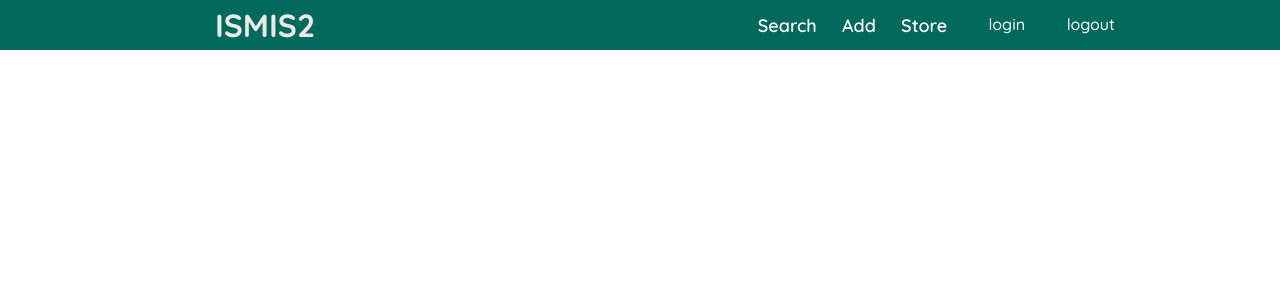
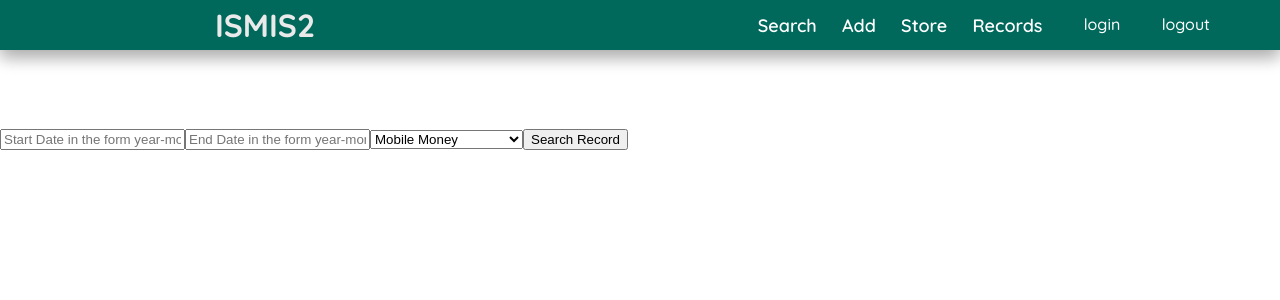
Before and after one commit to spydaspider/ISMIS, a React (Create React App) app: page /records in a window 1280 px wide. Shown: the top 300 px of the page. Built offline with nearby package versions, Linux system fonts and the light colour scheme; data requests are answered from the project's data file.

Commit message:
Add record

```diff
--- a/src/App.js
+++ b/src/App.js
@@ -11,6 +11,7 @@ import AddToStore from './add';
 import ItemList from './itemList';
 import LogMessage from './logMessage.js';
 import ItemDetails from './itemDetails.js';
+import Records from './records.js';
 function App() {
   const [loggedIn,setLoggedIn] = useState(false);
 
@@ -68,6 +69,9 @@ function App() {
               <ItemDetails />
 
             </Route>
+            <Route path = "/records">
+              <Records />
+            </Route>
 
         </Switch>
     </div>
--- a/src/index.css
+++ b/src/index.css
@@ -25,6 +25,8 @@ body {
   top:0;
   right:0;
   left:0;
+  box-shadow: 0 8px 16px 0 rgba(0,0,0,0.2), 0 6px 20px 0 rgba(0,0,0,0.19);
+
 }
 .nav-bar h1 {
   color: rgb(235, 234, 234);
@@ -332,6 +334,8 @@ tr:nth-child(even) {
   font-size: 25px;
   background: #6070ff;
   color: #fff;
+  box-shadow: 0 8px 16px 0 rgba(0,0,0,0.2), 0 6px 20px 0 rgba(0,0,0,0.19);
+
 }
 .add:hover{
   background:#495af9;
@@ -582,3 +586,9 @@ tr:nth-child(even) {
 .edit-wrapper p{
   font-size: 100px;
 }
+.records-wrapper{
+    margin-top: 10%;
+}
+.record-table{
+  font-size: 100px;
+}
--- a/src/nav.js
+++ b/src/nav.js
@@ -29,6 +29,7 @@ const Navigation = () =>{
         <Link to = "/search">Search</Link>
         <Link to = "/add">Add</Link>
         <Link to = "/store">Store</Link>
+        <Link to = "/records">Records</Link>
         <span onClick = {handleLogin} className = "log-style">login</span>
         <span onClick = {handleLogout} className = "log-style">logout</span>
         </div>
--- /dev/null
+++ b/src/recordTable.js
@@ -0,0 +1,43 @@
+import useFetch from './useFetch';
+import {useState} from 'react';
+const RecordTable = ({startDate,endDate,transaction}) =>{
+    let itemCount = 0;
+    const {data: items, isPending: isLoading, error} = useFetch('http://localhost:8000/sales');
+    return (
+        <div className = "item-list-wrapper">
+        <div className = "item-list">
+            <h1 className = "item-list-title">Sales.</h1>
+            <p className="item-count">Number Of items: {itemCount}</p>
+            <table className = "items-table">
+                <tr>
+                    <th>Item Name</th>
+                    <th>Quantity</th>
+                    <th>Cost Price</th>
+                    <th>Selling Price</th>
+                    <th>Bought</th>
+                    <th>Total Cost</th>
+                    <th>Date</th>
+                    <th>Time</th>
+
+                </tr>
+                {items && items.map((item)=>(
+                    <tr key = {item.itemName}>
+                    <td>{item.itemName}</td>
+                    <td>{item.quantity}</td>
+                    <td>{item.costPrice}cedis</td>
+                    <td>{item.sellingPrice}cedis</td>
+                    <td>{item.bought}</td>
+                    <td>{item.totalCost}cedis</td>
+                    <td>{item.date}</td>
+                    <td>{item.time}</td>
+                   </tr>
+                )
+                )
+                }
+            </table>
+
+        </div>
+        </div>
+    )
+}
+export default RecordTable;
--- /dev/null
+++ b/src/records.js
@@ -0,0 +1,54 @@
+import { useState } from 'react';
+import RecordTable from './recordTable.js';
+const Records = () =>{
+    const [startDate,setStartDate] = useState('');
+    const [endDate, setEndDate] = useState('');
+    const [selectValue,setSelectValue] = useState('');
+    const [firstOptionEmpty,setFirstOptionEmpty] = useState('');
+    const [record, setRecord] = useState(false);
+    const [wrongDateFormat, setWrongDateFormat] = useState(false);
+    const handleSubmit =(e)=>{
+
+        e.preventDefault();
+       if(startDate === ''||endDate === ''|| selectValue === '')
+       {
+        setFirstOptionEmpty(true);
+       }
+       else if((startDate.length !== 10)||(endDate.length !== 10))
+       {
+          setWrongDateFormat(true);
+          setFirstOptionEmpty(false);
+          setRecord(false);
+
+       }
+       else
+       {
+        setFirstOptionEmpty(false);
+        setWrongDateFormat(false);
+        setRecord(true);
+
+       }
+
+    }
+    return(
+        <div className = "records-wrapper">
+            {wrongDateFormat && <p className = "error-message">Please enter the correct date format</p>}
+            {firstOptionEmpty && <p className = "error-message">Please select a different option before the first one</p>}
+            <form onSubmit = {(e)=>{handleSubmit(e)}}>
+            <input type = "text" onChange = {(e) => setStartDate(e.target.value)} placeholder = "Start Date in the form year-month-day eg 2022-09-28"/>
+            <input type = "text" onChange = {(e) => setEndDate(e.target.value)} placeholder = "End Date in the form year-month-day eg 2022-09-28"/>
+            <select onChange = {(e)=>setSelectValue(e.target.value)} className = "transaction-media">
+                <option>Mobile Money</option>
+                <option>Cash</option>
+                <option>Mobile Money & Cash</option>
+
+
+            </select>
+            <button className = "search-record">Search Record</button>
+            </form>
+            {record && <RecordTable startDate = {startDate} endDate = {endDate} transaction = {selectValue}/>}
+
+        </div>
+    )
+}
+export default Records;
```
